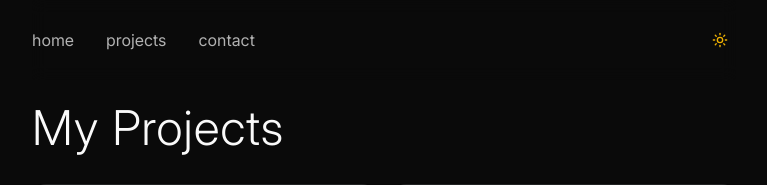
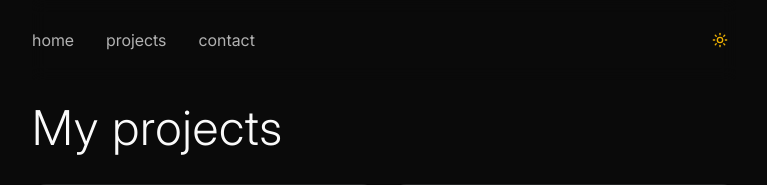
Before and after one commit to AmirtterK/Portfolio, a Next.js app: page /projects in a window 1280 px wide. Shown: the top 185 px of the page, without its empty margins (256-1023 px from the left). Built offline with nearby package versions, Linux system fonts and the light colour scheme.

Commit message:
first steps

```diff
--- a/src/app/projects/page.tsx
+++ b/src/app/projects/page.tsx
@@ -5,7 +5,7 @@ import Projects from "@/components/Projects";
 export default function Home() {
   return (
     <section className="flex flex-col gap-8">
-      <h1 className={`${inter.className} font-light text-foreground text-5xl tracking-wide`}>My Projects</h1>
+      <h1 className={`${inter.className} font-light text-foreground text-5xl tracking-wide`}>My projects</h1>
 
     <Projects/>
     </section>
```
